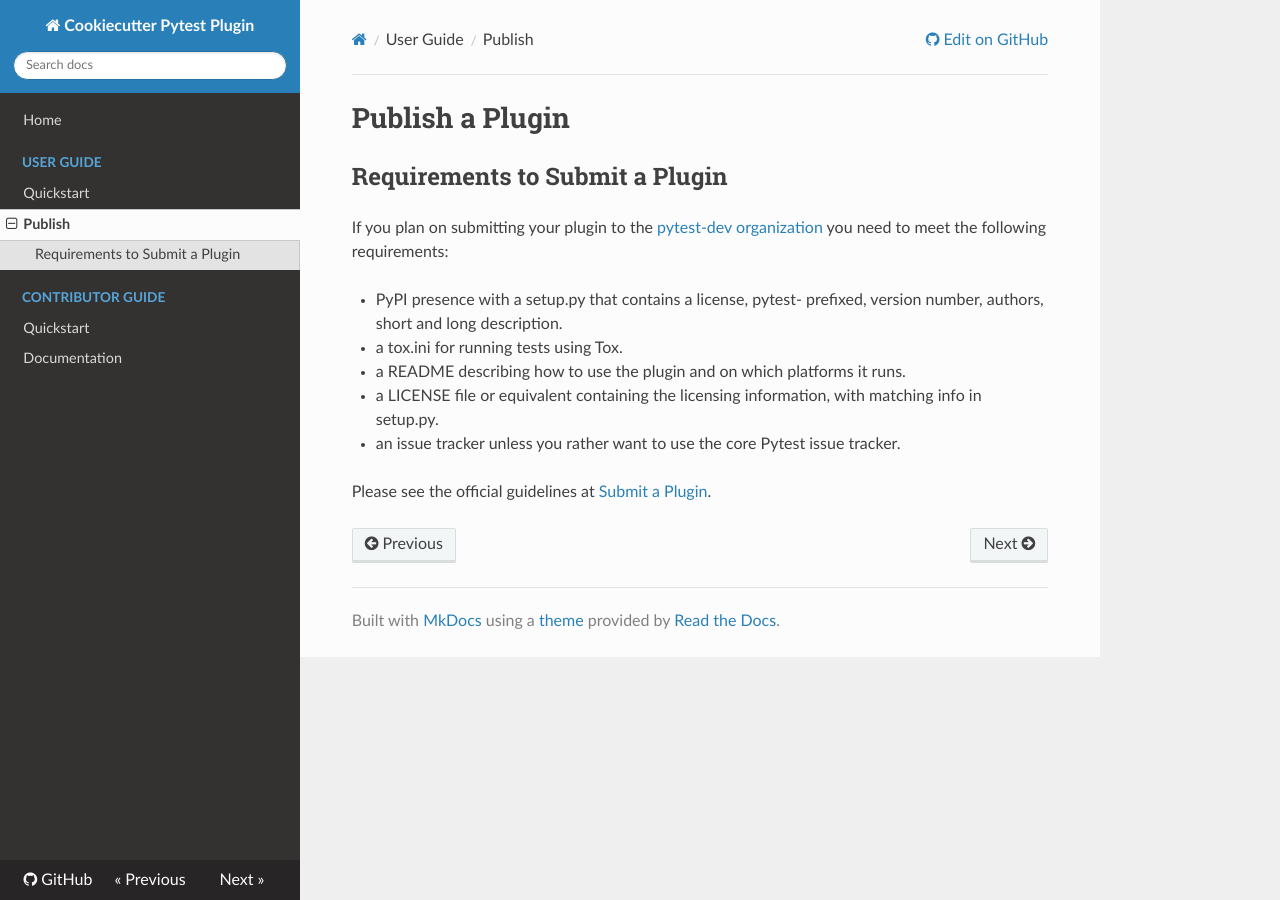
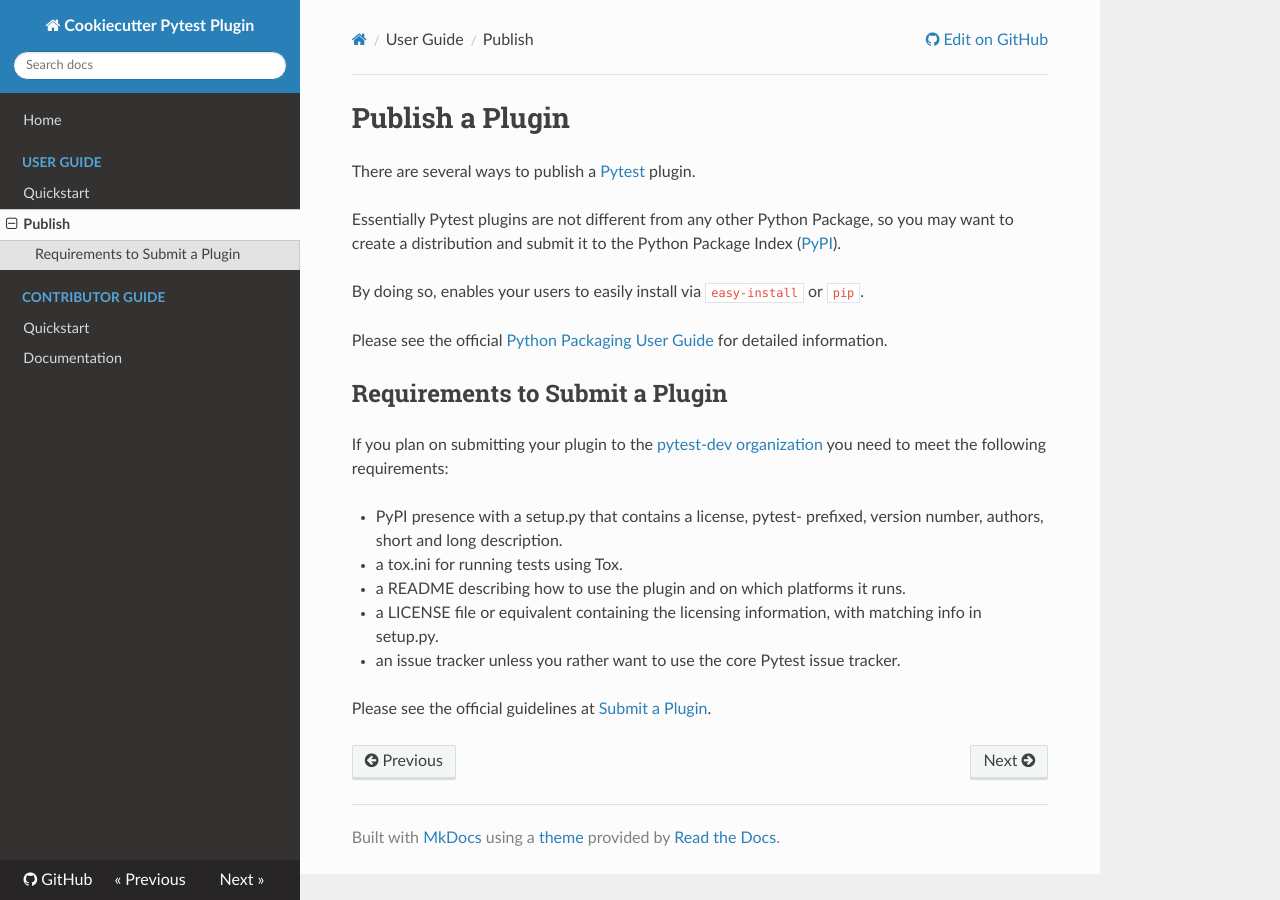
Before and after one commit to pytest-dev/cookiecutter-pytest-plugin, an MkDocs documentation site: the page built from docs/user-guide/publish-plugin.md, in a window 1280 px wide. Built offline with MkDocs 1.6.1, drawn with Linux system fonts in a browser that asks for light colours; nearby versions of some CDN libraries; old or Windows-style settings are respelled for this version of MkDocs.

Commit message:
Add introduction to publish guide

```diff
--- a/docs/user-guide/publish-plugin.md
+++ b/docs/user-guide/publish-plugin.md
@@ -1,4 +1,13 @@
 # Publish a Plugin
+
+There are several ways to publish a [Pytest] plugin.
+
+Essentially Pytest plugins are not different from any other Python Package, so
+you may want to create a distribution and submit it to the Python Package Index ([PyPI]).
+
+By doing so, enables your users to easily install via ``easy-install`` or ``pip``.
+
+Please see the official [Python Packaging User Guide] for detailed information.
 
 ## Requirements to Submit a Plugin
 
@@ -19,3 +28,6 @@
 
   [pytest-dev organization]: https://github.com/pytest-dev/
   [Submit a Plugin]: https://pytest.org/latest/contributing.html#submit-a-plugin-co-develop-pytest
+  [Pytest]: https://github.com/pytest-dev/pytest
+  [PyPI]: https://pypi.python.org/pypi
+  [Python Packaging User Guide]: https://python-packaging-user-guide.readthedocs.org/en/latest/distributing.html
```
